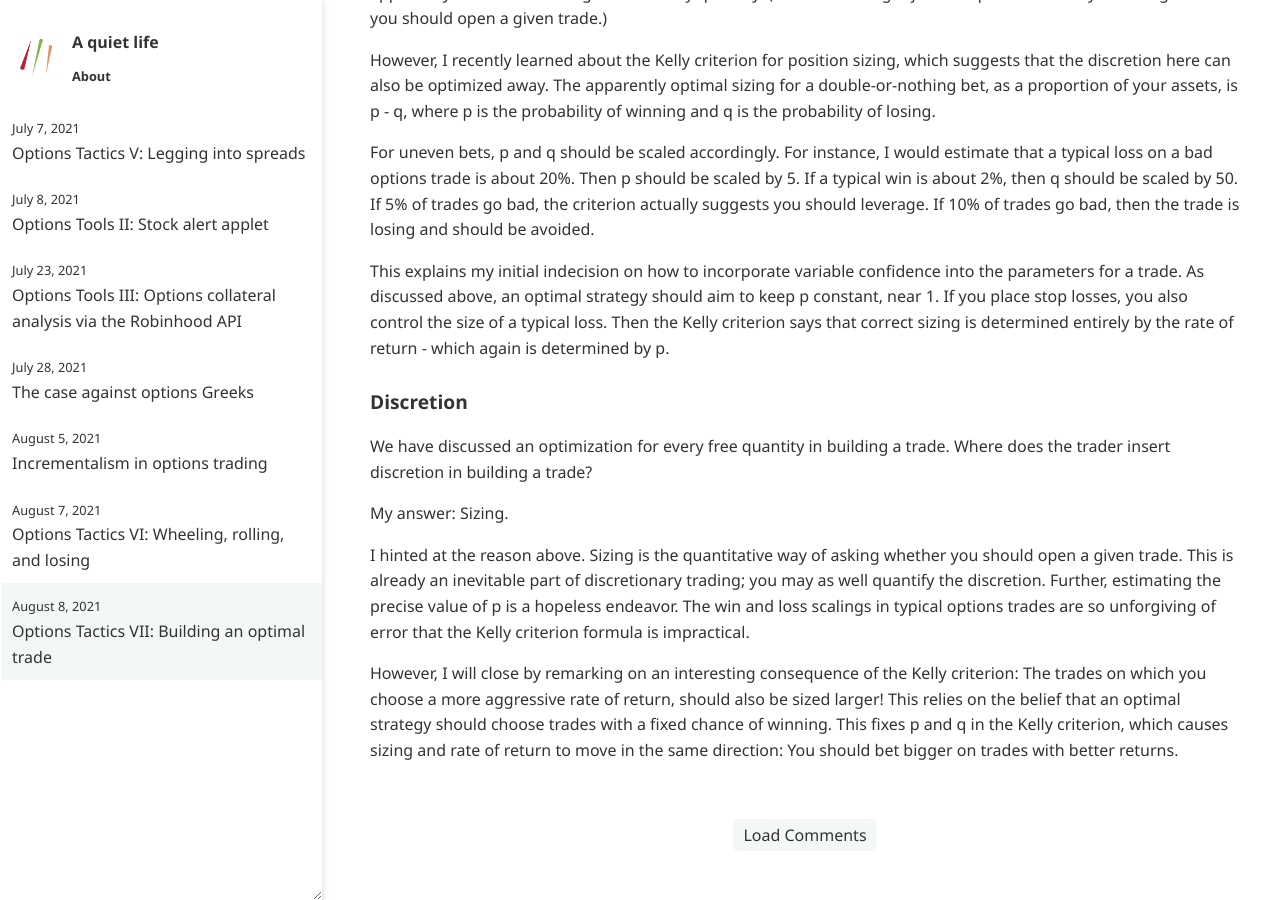
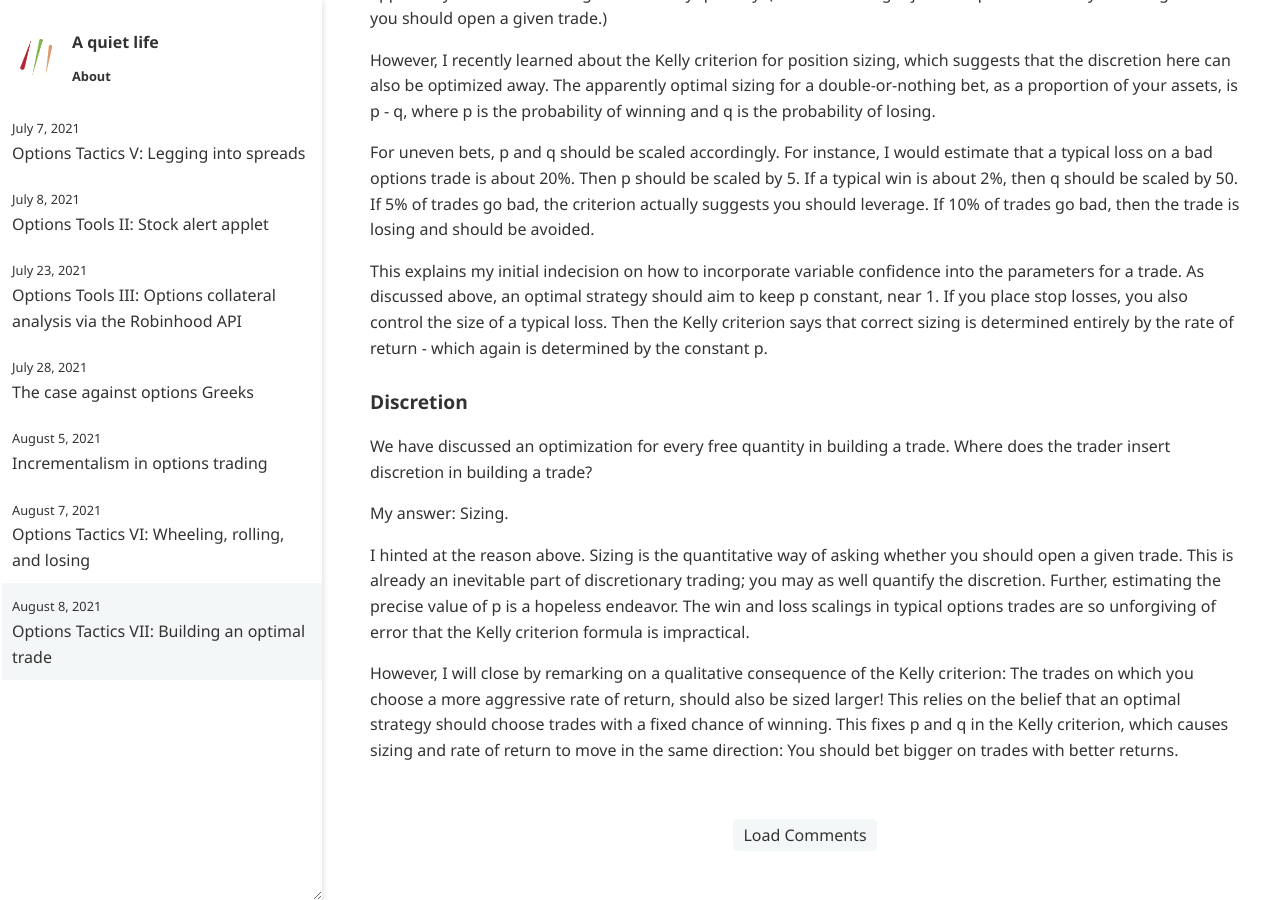
Before and after one commit to ansyblenetwork/aquietlife, a Jekyll site: the page built from _posts/2021-08-08-sizing.md, in a window 1280 px wide and 900 px high, scrolled down 1804 px. Built offline with Jekyll 4.4.1, drawn with Linux system fonts in a browser that asks for light colours; some of the changed text lies outside the part shown.

Commit message:
Update 2021-08-08-sizing.md

```diff
--- a/_posts/2021-08-08-sizing.md
+++ b/_posts/2021-08-08-sizing.md
@@ -14,13 +14,13 @@
 
 ### Revisiting loss frequency
 
-I stated in the previous discussion about wheeling and rolling that you should aim to lose at least sometimes, to indicate a criticial level of capital efficiency. Note that a literal loss is unnecessary; even a close call, is a sufficient indicator of appropriate aggressiveness.
+I stated in the previous discussion about wheeling and rolling that you should aim to lose at least sometimes, to indicate a critical level of capital efficiency. Note that a literal loss is unnecessary; even a close call, is a sufficient indicator of appropriate aggressiveness.
 
 It is pretty obvious that never losing is not optimal; It's pretty easy to never lose trades but this is inconsistent with the actual objective, which is profit. (For instance, one easy way to never lose is to never trade.)
 
 It is less obvious that the optimal percentage of losses is not some higher positive number, and in fact, it very well might be. The idea there would be that although losses are larger and more frequent, so are premiums. My suspicion however is that this is not the optimal regime.
 
-Allow me to model the question more concretely. We can roughly interpret the options market as an opaque mix of fair bets on one hand, but also risk, leverage, and speculative instruments, on the other. In fact, we might view the premium attached to each contract as being apportioned for these two purposes.
+Allow me to model the question more concretely. We can roughly interpret the options market as an opaque mix of fair bets on one hand, but also risk, leverage, and speculative instruments, on the other. In fact, we might view the premium attached to each contract as being apportioned for one purpose or the other.
 
 As a seller in this market, you want almost none of your capital to be used on fair bets. Such capital is purely wasted, since it has an expected return of zero. But the fact that the buyer sometimes wins indicates precisely that the contract has some positive value apportioned into its value as a fair bet. This means that for a pure options seller with no interest in fair bets, the best contracts almost never lose.
 
@@ -53,7 +53,7 @@
 
 For uneven bets, p and q should be scaled accordingly. For instance, I would estimate that a typical loss on a bad options trade is about 20%. Then p should be scaled by 5. If a typical win is about 2%, then q should be scaled by 50. If 5% of trades go bad, the criterion actually suggests you should leverage. If 10% of trades go bad, then the trade is losing and should be avoided.
 
-This explains my initial indecision on how to incorporate variable confidence into the parameters for a trade. As discussed above, an optimal strategy should aim to keep p constant, near 1. If you place stop losses, you also control the size of a typical loss. Then the Kelly criterion says that correct sizing is determined entirely by the rate of return - which again is determined by p.
+This explains my initial indecision on how to incorporate variable confidence into the parameters for a trade. As discussed above, an optimal strategy should aim to keep p constant, near 1. If you place stop losses, you also control the size of a typical loss. Then the Kelly criterion says that correct sizing is determined entirely by the rate of return - which again is determined by the constant p.
 
 
 ### Discretion
@@ -64,4 +64,4 @@
 
 I hinted at the reason above. Sizing is the quantitative way of asking whether you should open a given trade. This is already an inevitable part of discretionary trading; you may as well quantify the discretion. Further, estimating the precise value of p is a hopeless endeavor. The win and loss scalings in typical options trades are so unforgiving of error that the Kelly criterion formula is impractical.
 
-However, I will close by remarking on an interesting consequence of the Kelly criterion: The trades on which you choose a more aggressive rate of return, should also be sized larger! This relies on the belief that an optimal strategy should choose trades with a fixed chance of winning. This fixes p and q in the Kelly criterion, which causes sizing and rate of return to move in the same direction: You should bet bigger on trades with better returns.
+However, I will close by remarking on a qualitative consequence of the Kelly criterion: The trades on which you choose a more aggressive rate of return, should also be sized larger! This relies on the belief that an optimal strategy should choose trades with a fixed chance of winning. This fixes p and q in the Kelly criterion, which causes sizing and rate of return to move in the same direction: You should bet bigger on trades with better returns.
```
